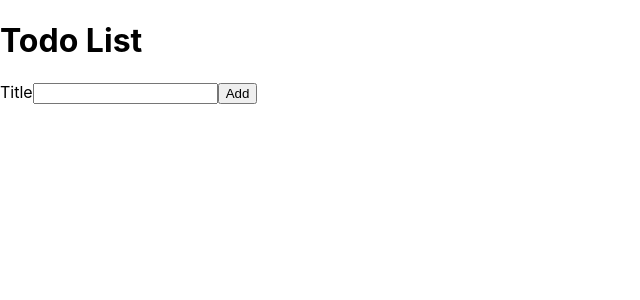
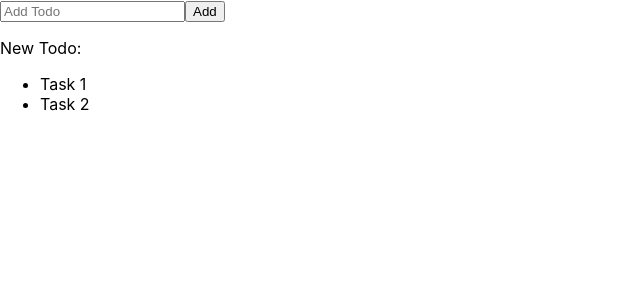
Before and after one commit to Samelo01/react-todo, a React (Create React App) app: page / in a window 1280 px wide. Shown: the top 300 px of the page, without its empty margins (0-640 px from the left). Built offline with nearby package versions, Linux system fonts and the light colour scheme.

Commit message:
Props State and Handlers

```diff
--- a/src/AddTodoForm.js
+++ b/src/AddTodoForm.js
@@ -1,28 +1,21 @@
-import React, { useState } from 'react';
+// /src/AddTodoForm.jsx
+import React from 'react';
 
-const AddTodoForm = ({ addTodo }) => {
-  const [title, setTitle] = useState('');
+const AddTodoForm = ({ onAddTodo }) => {
+    const handleAddTodo = (event) => {
+        event.preventDefault();
+        const todoTitle = event.target.title.value;
+        console.log(todoTitle);
+        event.target.reset();
+        onAddTodo(todoTitle);
+    };
 
-  const handleSubmit = (e) => {
-    e.preventDefault();
-    if (title.trim()) {
-      addTodo(title);
-      setTitle('');
-    }
-  };
-
-  return (
-    <form onSubmit={handleSubmit}>
-      <label htmlFor="todoTitle">Title</label>
-      <input
-        id="todoTitle"
-        type="text"
-        value={title}
-        onChange={(e) => setTitle(e.target.value)}
-      />
-      <button type="submit">Add</button>
-    </form>
-  );
+    return (
+        <form onSubmit={handleAddTodo}>
+            <input type="text" name="title" placeholder="Add Todo" />
+            <button type="submit">Add</button>
+        </form>
+    );
 };
 
 export default AddTodoForm;
--- a/src/App.js
+++ b/src/App.js
@@ -1,22 +1,24 @@
+// /src/App.jsx
 import React, { useState } from 'react';
+import AddTodoForm from './AddTodoForm';
 import TodoList from './TodoList';
-import AddTodoForm from './AddTodoForm';
 
 const App = () => {
-  const [todoList, setTodoList] = useState([]);  // State to hold todos
+    const [todos, setTodos] = useState([]);
+    const [newTodo, setNewTodo] = useState('');
 
-  const addTodo = (title) => {
-    const newTodo = { title, id: Date.now() };
-    setTodoList([...todoList, newTodo]);  // Update todoList state
-  };
+    const handleAddTodo = (todoTitle) => {
+        setTodos([...todos, { id: Date.now(), title: todoTitle }]);
+        setNewTodo(todoTitle);
+    };
 
-  return (
-    <div>
-      <h1>Todo List</h1>
-      <AddTodoForm addTodo={addTodo} />
-      <TodoList todoList={todoList} />
-    </div>
-  );
+    return (
+        <div>
+            <AddTodoForm onAddTodo={handleAddTodo} />
+            <p>New Todo: {newTodo}</p>
+            <TodoList todos={todos} />
+        </div>
+    );
 };
 
 export default App;
--- a/src/TodoList.jsx
+++ b/src/TodoList.jsx
@@ -1,13 +1,17 @@
+// src/TodoList.jsx
 import React from 'react';
+import TodoListItem from './TodoListItem';  // Import TodoListItem
 
-const TodoList = ({ todoList }) => {
+function TodoList() {
+  const todos = ['Task 1', 'Task 2'];
+
   return (
     <ul>
-      {todoList.map((todo) => (
-        <li key={todo.id}>{todo.title}</li>
+      {todos.map((todo, index) => (
+        <TodoListItem key={index} todo={todo} />
       ))}
     </ul>
   );
-};
+}
 
 export default TodoList;
--- /dev/null
+++ b/src/TodoListItem.jsx
@@ -0,0 +1,8 @@
+// src/TodoListItem.jsx
+import React from 'react';
+
+function TodoListItem({ todo }) {
+  return <li>{todo}</li>;
+}
+
+export default TodoListItem;
```
